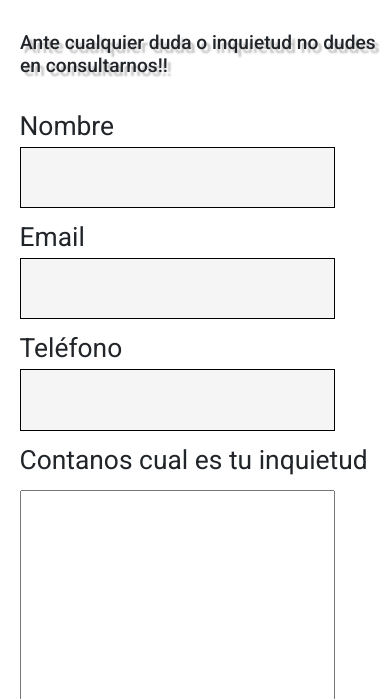
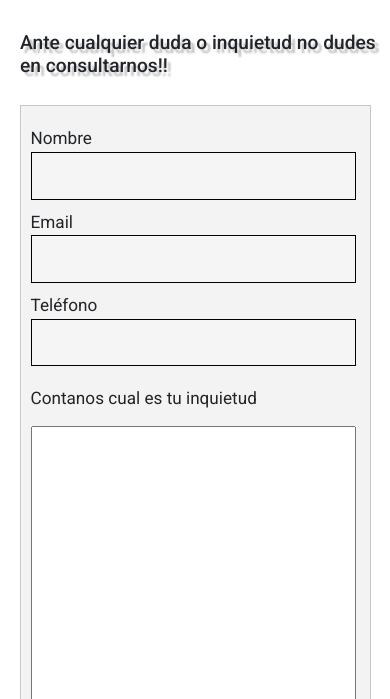
Before and after one commit to AgustinAvalos94/PF-Avalos, a website: page pages/consultas.html in a window 390 px wide. Shown: the part 145-844 px from the top of the page. Drawn offline with nearby package versions, Linux system fonts and the light colour scheme.

Commit message:
Border en consultas

```diff
--- a/scss/_medias.scss
+++ b/scss/_medias.scss
@@ -209,7 +209,7 @@
 
 	.formulario{
 		label,input{
-			font-size: $fontsize_xs;
+			font-size: $fontsize_xxs;
 		}
 
 		div{
@@ -218,7 +218,10 @@
 			width: 90%;
 
 			input {
-				width: 100%;
+				width: 110%;
+			}
+			textarea{
+				width: 110%;
 			}
 		}
 	}
--- a/scss/_tecnoscon.scss
+++ b/scss/_tecnoscon.scss
@@ -47,8 +47,12 @@
 //PAG CONSULTAS
 .formulario {
 	margin: 30px 0px 40px 40px;
+	padding: 10px;
 	width: 70%;
 	margin: auto;
+	border: solid 1px $secondaryColor;
+	background-color: $keyColor_2;
+
 	font-size: $fontsize_md;
 	font-family: $fontFamily;
 	div {
```
Also changed, not shown: css/main.css, 1 other file.
